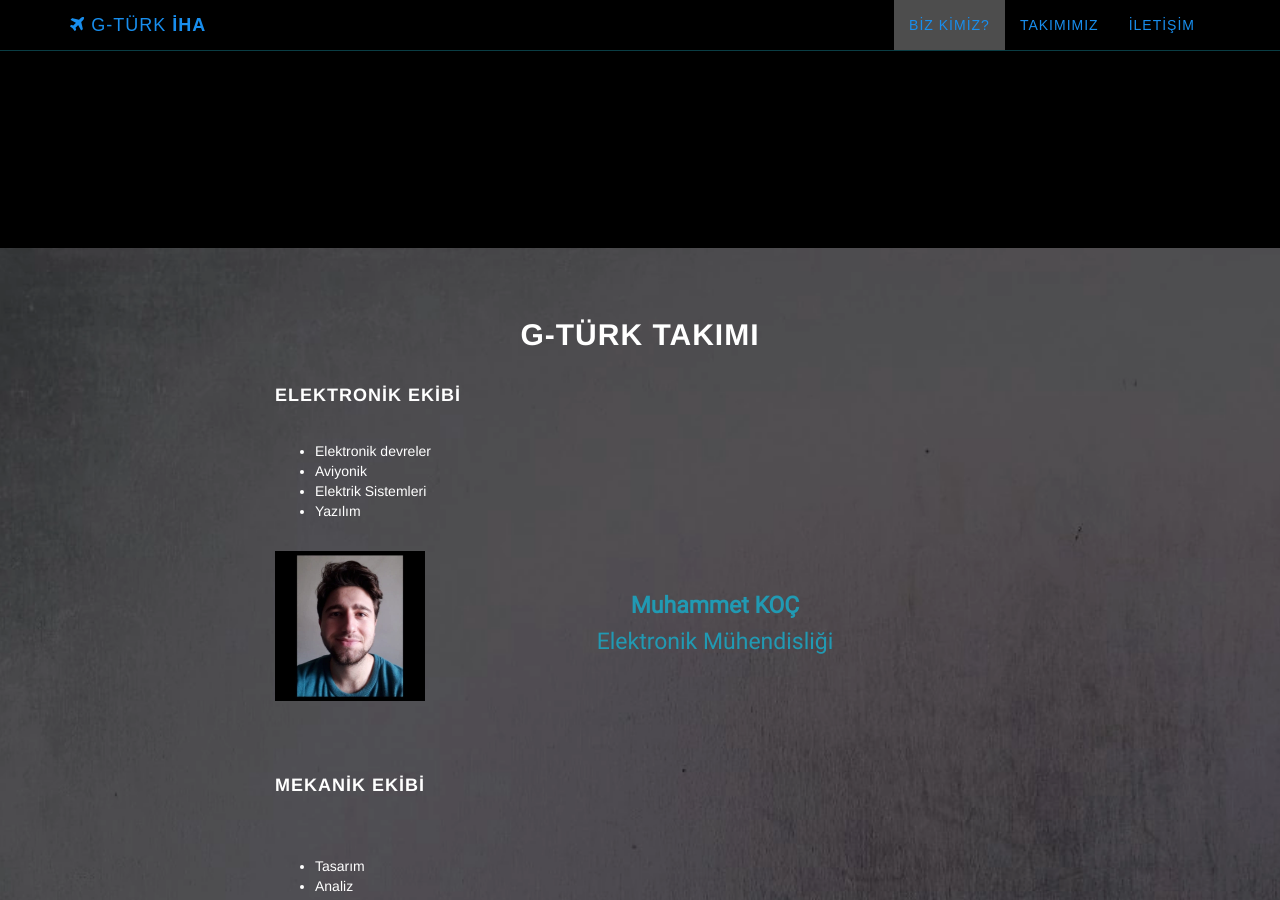
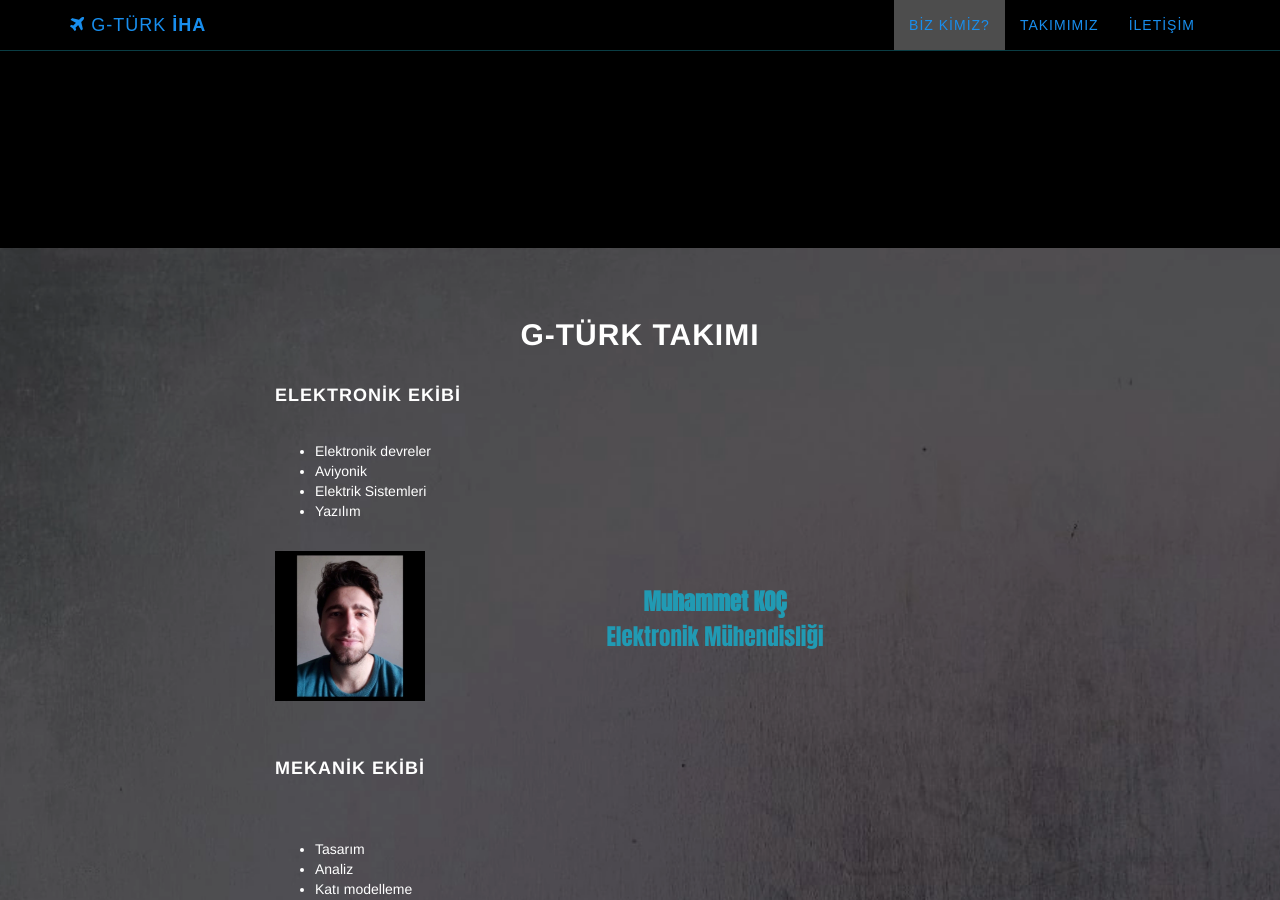
Before and after one commit to g-turk-iha/g-turk-iha, a Jekyll site: the page built from index.html, in a window 1280 px wide and 900 px high, scrolled down 1283 px. Built offline with Jekyll 4.4.1, drawn with Linux system fonts in a browser that asks for light colours.

Commit message:
Update team.html

```diff
--- a/_includes/team.html
+++ b/_includes/team.html
@@ -16,7 +16,8 @@
                 <a href="https://www.linkedin.com/in/muhammet-koc/">
                     <img src="{{ site.baseurl }}/img/muhammetkoc.webp" width="150px" height="150px"
                         style="float: left;">
-                    <p style="font-size: 23px;"><br><strong>Muhammet KOÇ</strong><br> Elektronik Mühendisliği</p>
+                    <p class="team" style="font-size: 23px;"><br><strong>Muhammet KOÇ</strong><br> Elektronik
+                        Mühendisliği</p>
                     <br><br><br>
                 </a><br>
 
```
